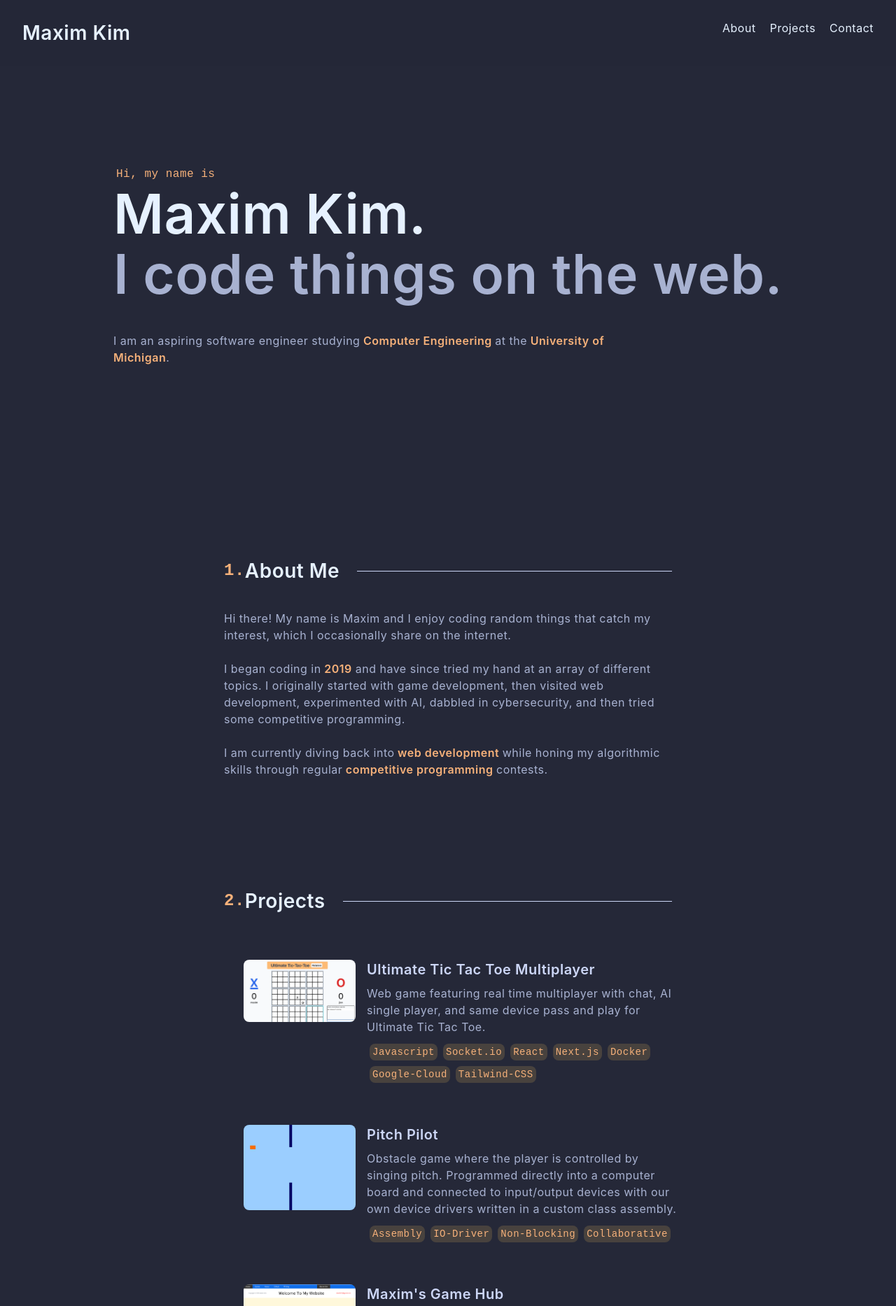
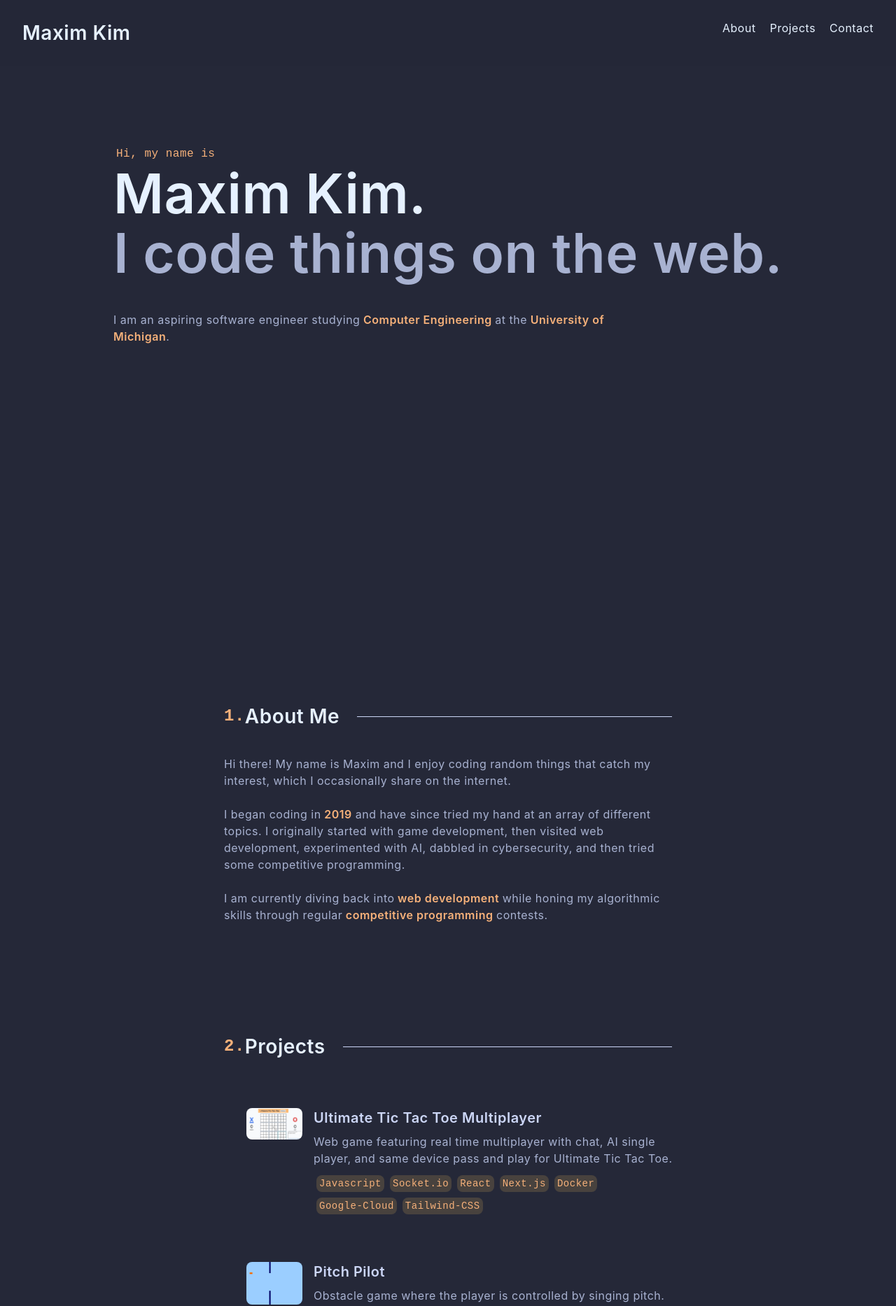
Before and after one commit to Maxim12313/portfolio, a Next.js app: page / in a window 1280 px wide. Shown: the top 1867 px of the page at 70% size. Built offline with nearby package versions, Linux system fonts and the light colour scheme.

Commit message:
phone friendly tweaks

```diff
--- a/app/components/BigText.js
+++ b/app/components/BigText.js
@@ -1,7 +1,6 @@
 export default function BigText() {
   return (
-    <div className="flex flex-col w-dvw h-dvh">
-      <div className="w-full h-full flex flex-col justify-center items-center">
+    <div className="flex flex-col min-w-dvw min-h-dvh items-center mx-5 mt-52">
       <div className="flex flex-col justify-start items-start">
         <h4 className="p-1">Hi, my name is</h4>
         <h1 className="text-[78px]">Maxim Kim.</h1>
@@ -16,6 +15,5 @@ export default function BigText() {
         </div>
       </div>
     </div>
-    </div>
   );
 }
--- a/app/components/Contact.js
+++ b/app/components/Contact.js
@@ -1,7 +1,7 @@
 import Section from "./Section"
 
 export default function Contact() {
-  const number = "3. ";
+  const number = "3.";
   const description = "Contact Me";
   const content = (
     <div className="flex flex-row w-full items-center">
@@ -13,7 +13,7 @@ export default function Contact() {
       </div>
       <div className="p-5 border-2 border-color4 mx-5 min-w-fit rounded-xl">
           <a
-            className="font-mono text-color4 text-xl"
+            className="font-mono text-color4 text-xl flex-wrap"
             href="mailto:maximk@umich.edu"
             target="_blank"
           >
--- a/app/components/ProjectBox.js
+++ b/app/components/ProjectBox.js
@@ -15,7 +15,7 @@ export default function ProjectBox({ name, description, image, tags, link }) {
   return(
     <a
       className="w-full flex flex-row space-x-4
-                 hover:backdrop-brightness-110 p-2 rounded-xl m-5 items-start"
+                 hover:backdrop-brightness-125 p-3 rounded-xl m-5 items-start"
       href={link}
       target="_blank"
     >
@@ -24,7 +24,7 @@ export default function ProjectBox({ name, description, image, tags, link }) {
         height={0}
         width={0}
         alt="preview image"
-        className="rounded-lg h-auto max-w-40"
+        className="rounded-lg max-w-20"
       />
       <div className="flex flex-col space-y-2">
         <h2 className="text-xl text-lightest-slate">{ name }</h2>
```
Lines whose indentation alone changed are shown as unchanged.
